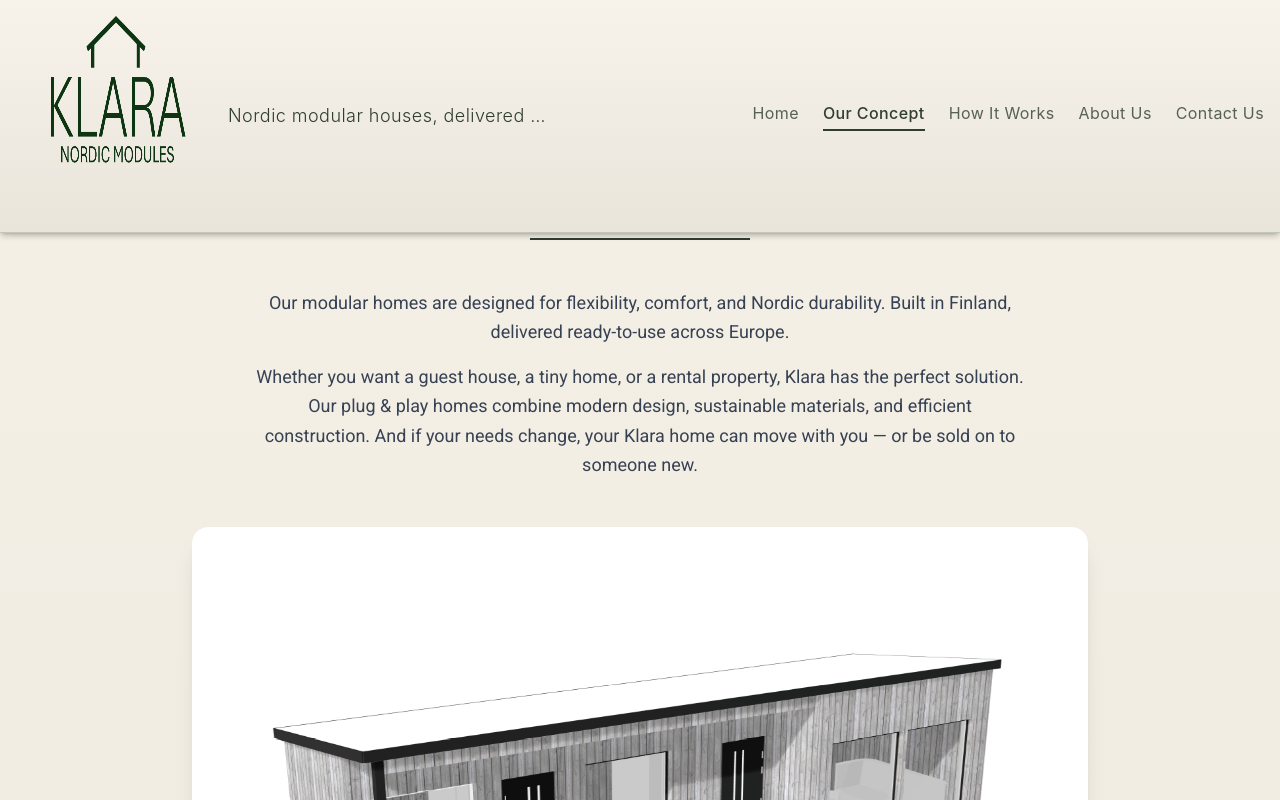
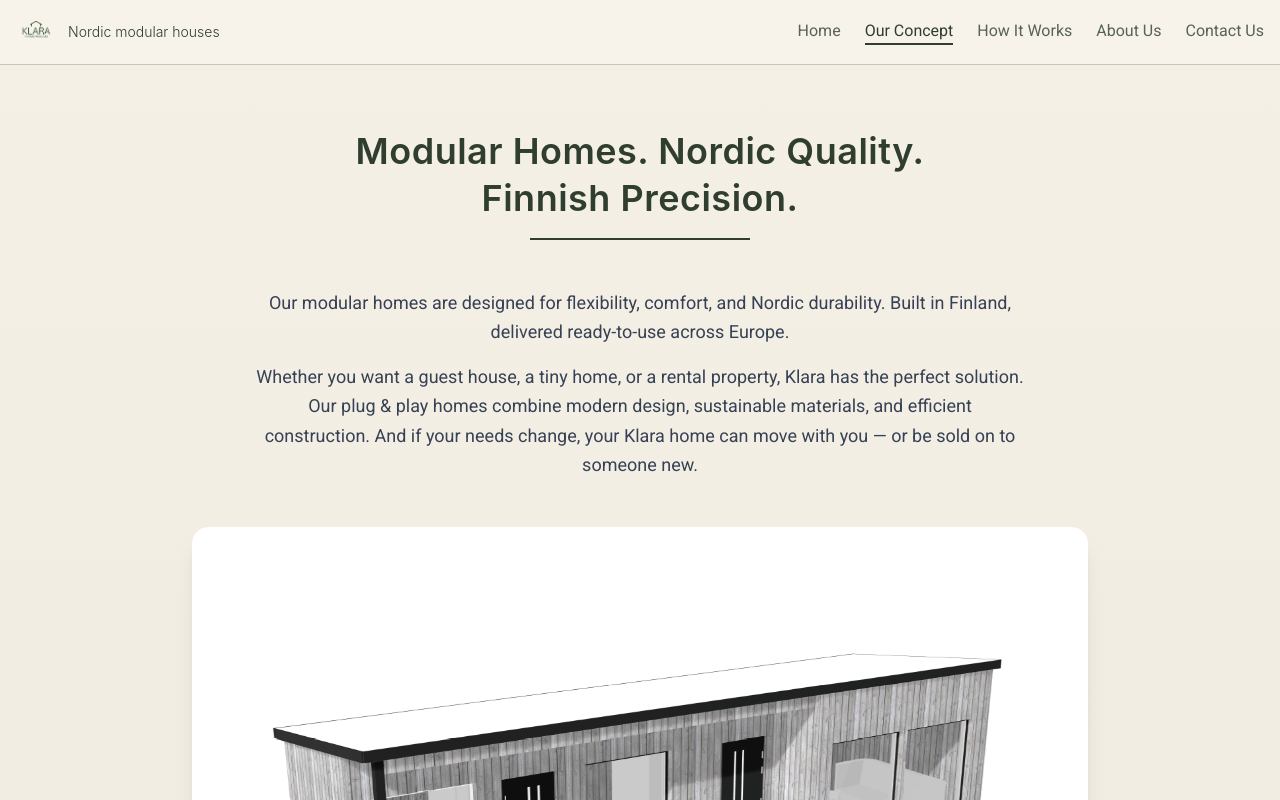
Before and after one commit to klaramodules/web6, a Next.js app: page /concept in a window 1280 px wide. Shown: the top 800 px of the page. Built offline with nearby package versions, Linux system fonts and the light colour scheme.

Commit message:
Fix: responsive header, max-height, working mobile menu

```diff
--- a/src/app/Header.tsx
+++ b/src/app/Header.tsx
@@ -20,34 +20,30 @@
   const mossGreen = "#2F3E2F";
 
   return (
-    <header className="fixed top-0 left-0 w-full bg-gradient-to-b from-[#f7f3eb] to-[#eae5db] border-b border-[#2F3E2F]/25 shadow-md z-50">
-      <div className="max-w-7xl mx-auto flex items-center justify-between px-4 py-3 md:py-4">
+    <header className="fixed top-0 left-0 w-full bg-[#f7f3eb] border-b border-[#2F3E2F]/25 z-50">
+      <div className="max-w-7xl mx-auto flex items-center justify-between px-4 py-2 md:py-3 h-14 md:h-16">
         {/* Logo + tagline */}
         <Link href="/" className="flex items-center gap-2 md:gap-3 flex-shrink-0">
-          <Image src="/logo1.png" alt="Logo" width={40} height={40} className="md:w-50 md:h-50" />
+          <Image src="/logo1.png" alt="Logo" width={40} height={40} />
           <span
-            className="text-sm md:text-lg font-light tracking-wide leading-snug md:leading-tight truncate max-w-[150px] md:max-w-xs"
-            style={{
-              color: mossGreen,
-              fontFamily: "'Outfit', 'Inter', sans-serif",
-            }}
+            className="text-xs md:text-sm font-light truncate max-w-[120px] md:max-w-xs"
+            style={{ color: mossGreen, fontFamily: "'Outfit','Inter',sans-serif" }}
           >
-            Nordic modular houses, delivered ready-to-use
+            Nordic modular houses
           </span>
         </Link>
 
-        {/* Desktop navigation */}
-        <nav className="hidden md:flex gap-6">
+        {/* Desktop nav */}
+        <nav className="hidden md:flex gap-4 md:gap-6">
           {navItems.map((item) => (
             <Link
               key={item.href}
               href={item.href}
-              className={`pb-1 text-sm md:text-base tracking-wide transition-all ${
+              className={`text-sm md:text-base font-medium transition ${
                 pathname === item.href
-                  ? "text-[#2F3E2F] font-medium border-b-2 border-[#2F3E2F]"
+                  ? "text-[#2F3E2F] border-b-2 border-[#2F3E2F]"
                   : "text-[#2F3E2F]/80 hover:text-[#2F3E2F]"
               }`}
-              style={{ fontFamily: "'Outfit', 'Inter', sans-serif" }}
             >
               {item.label}
             </Link>
@@ -55,21 +51,19 @@
         </nav>
 
         {/* Mobile hamburger */}
-        <div className="md:hidden">
         <button
           onClick={() => setMenuOpen(!menuOpen)}
+          className="md:hidden text-2xl font-bold text-[#2F3E2F]"
           aria-label="Toggle menu"
-            className="text-2xl font-bold text-[#2F3E2F]"
         >
           {menuOpen ? "✕" : "☰"}
         </button>
       </div>
-      </div>
 
       {/* Mobile menu */}
       {menuOpen && (
-        <nav className="md:hidden bg-[#f7f3eb] border-t border-[#2F3E2F]/25 shadow-inner">
-          <ul className="flex flex-col gap-3 p-4">
+        <nav className="md:hidden bg-[#f7f3eb] border-t border-[#2F3E2F]/25">
+          <ul className="flex flex-col gap-2 p-3">
             {navItems.map((item) => (
               <li key={item.href}>
                 <Link
@@ -79,8 +73,7 @@
                       ? "text-[#2F3E2F]"
                       : "text-[#2F3E2F]/80 hover:text-[#2F3E2F]"
                   }`}
-                  onClick={() => setMenuOpen(false)} // stänger meny när man klickar
-                  style={{ fontFamily: "'Outfit', 'Inter', sans-serif" }}
+                  onClick={() => setMenuOpen(false)}
                 >
                   {item.label}
                 </Link>
```
Lines whose indentation alone changed are shown as unchanged.
